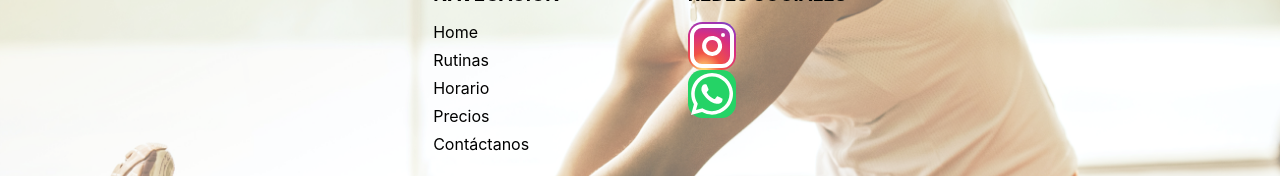
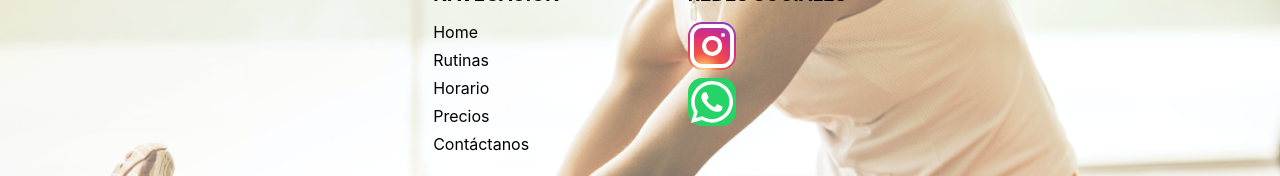
Before and after one commit to GastonBorselli/Gimnasio-Vitalidad, a React (Create React App) app: page /prices in a window 1280 px wide. Shown: the part 926-1102 px from the top of the page. Built offline with nearby package versions, Linux system fonts and the light colour scheme.

Commit message:
wapp-instagram finalizado

```diff
--- a/src/App.css
+++ b/src/App.css
@@ -731,6 +731,7 @@ th{
   position: relative;
 }
 .whatsapp-fo{
+  margin-top: .5rem;
   height: 3rem;
   width: 3rem;
   background: rgb(37, 211, 102);
```
